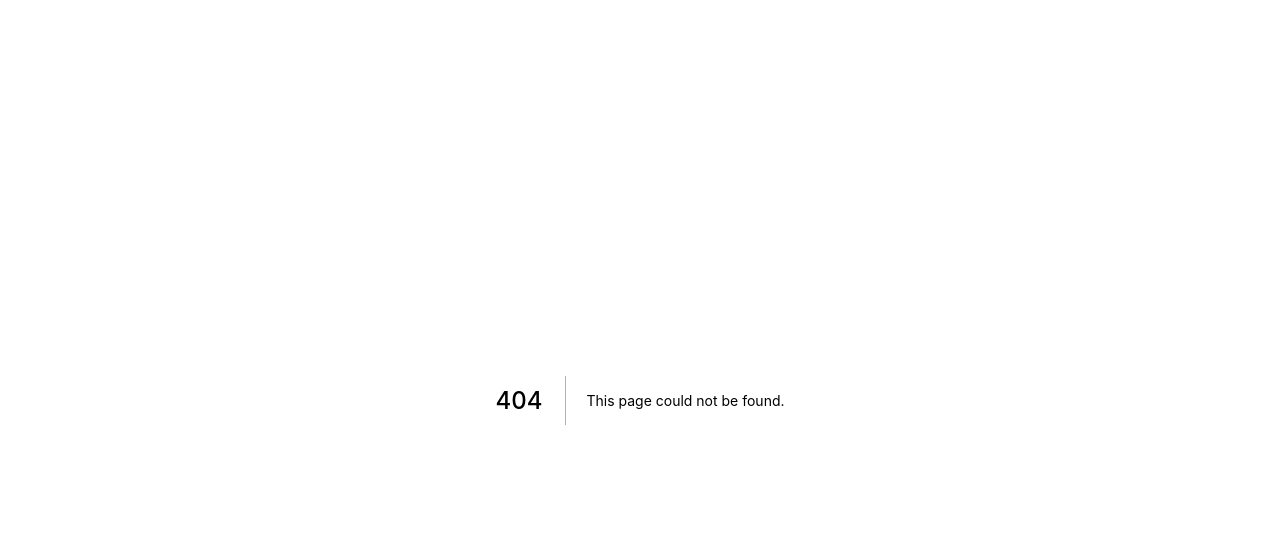
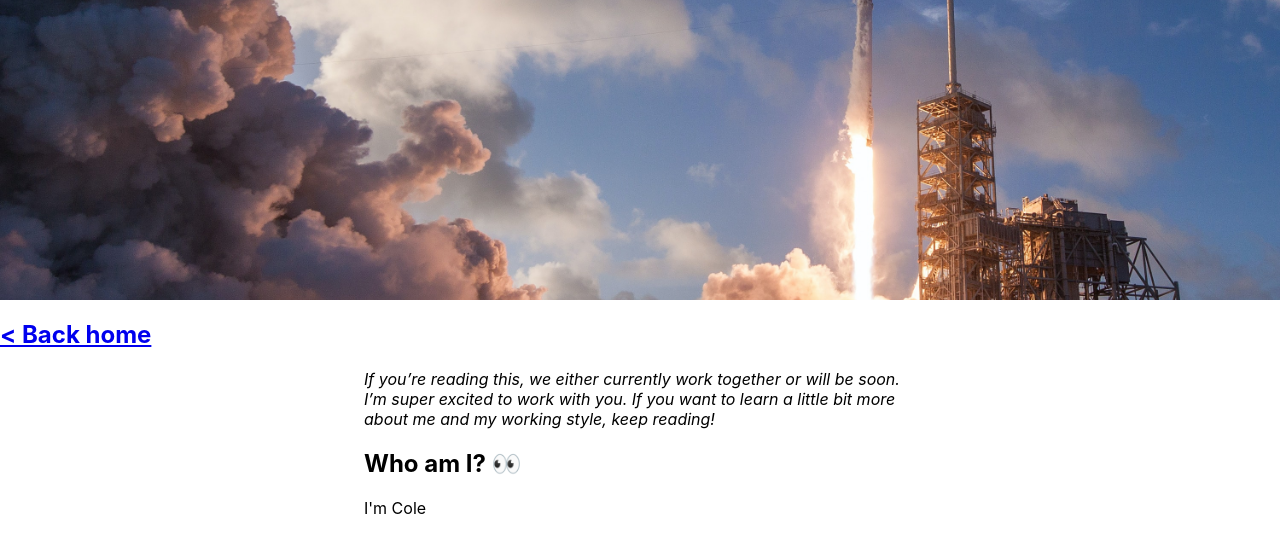
Before and after one commit to djsauble/vercel-example, a Next.js app: page /guides/cole in a window 1280 px wide. Before the commit this address had no page. Shown: the top 552 px of the page. Built offline with nearby package versions, Linux system fonts and the light colour scheme.

Commit message:
massaging UserInfo component, adding blank cole guide page for workshop

```diff
--- /dev/null
+++ b/pages/guides/cole.js
@@ -0,0 +1,19 @@
+import Layout from "../../components/layout";
+
+export default function Guide() {
+  return (
+    <Layout image="/images/spacex.jpg">
+      <p>
+        <em>
+          If you’re reading this, we either currently work together or will be
+          soon. I’m super excited to work with you. If you want to learn a
+          little bit more about me and my working style, keep reading!
+        </em>
+      </p>
+
+      <h2>Who am I? 👀</h2>
+
+      <p>I'm Cole</p>
+    </Layout>
+  );
+}
```
Also changed, not shown: components/UserInfo.js (+2 -13 lines), pages/guides/daniel.js (+14 -1 lines).
